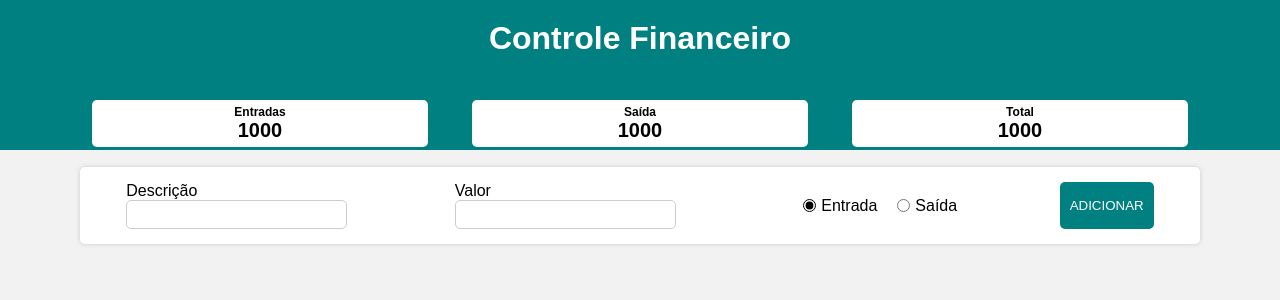
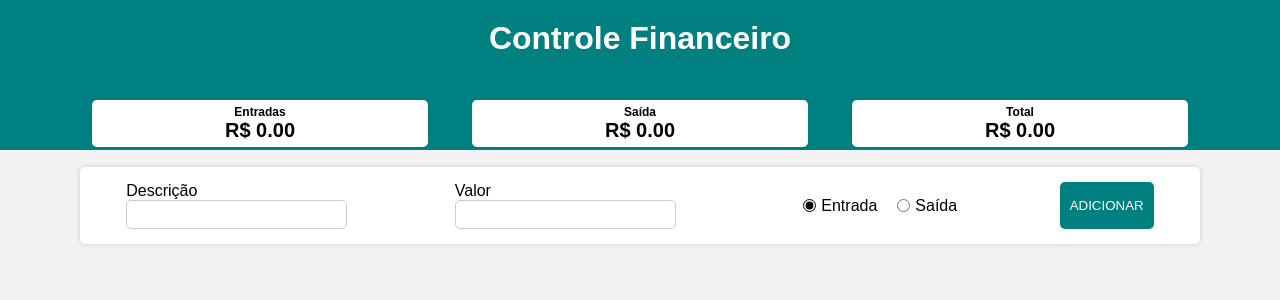
Before and after one commit to RianVitor26/Finances-Control, a React (Create React App) app in the folder app-finance/: page / in a window 1280 px wide. Shown: the top 300 px of the page. Built offline with nearby package versions, Linux system fonts and the light colour scheme.

Commit message:
feat: lógica de entradas saidas e total com useeffect e usestate

```diff
--- a/app-finance/src/App.jsx
+++ b/app-finance/src/App.jsx
@@ -1,14 +1,45 @@
-import React from "react"
+ import React, { useState, useEffect } from "react"
 import GlobalStyle from "./styles/global"
 import Header from './components/Header'
 import Resume from "./components/Resume"
 import Form from "./components/Form"
 
 const App = () => {
+
+    const data = localStorage.getItem('transactions')
+    const [transactionsList, setTransactions] = useState(
+        data ? JSON.parse(data) : []
+    )
+
+    const [income, setIcome] = useState(0)
+    const [expense, setExpense] = useState(0)
+    const [total, setTotal] = useState(0)
+
+    useEffect(() => {
+        const amountExpense = transactionsList
+            .filter((item) => item.expense)
+            .map((transaction) => Number(transaction.amount))
+
+        const amountIcome = transactionsList
+            .filter((item) => !item.expense)
+            .map((transaction) => Number(transaction.amount))
+
+        const expense = amountExpense.reduce((acc, cur) => acc + cur, 0).toFixed(2)
+        const income = amountIcome.reduce((acc, cur) => acc + cur, 0).toFixed(2)
+
+        const total = Math.abs(income - expense).toFixed(2)
+
+        setIcome(`R$ ${income}`)
+        setExpense(`R$ ${income}`)
+        setTotal(`${Number(income) < Number(expense) ? "-" : ""}R$ ${total}`)
+
+
+    }, [transactionsList])
+
     return (
         <>
             <Header />
-            <Resume />
+            <Resume income={income} expense={expense} total={total} />
             <Form />
             <GlobalStyle />
         </>
--- a/app-finance/src/components/Resume/index.jsx
+++ b/app-finance/src/components/Resume/index.jsx
@@ -2,13 +2,13 @@
 import * as C from './styles'
 import ResumeItem from '../ResumeItem'
 
-const Resume = () => {
+const Resume = ({ income, expense, total }) => {
   return (
       <>
         <C.Container>
-            <ResumeItem title="Entradas" value="1000"  />
-            <ResumeItem title="Saída" value="1000" />
-            <ResumeItem title="Total" value="1000" />
+            <ResumeItem title="Entradas" value={income}  />
+            <ResumeItem title="Saída" value={expense} />
+            <ResumeItem title="Total" value={total} />
         </C.Container>
       </>
   )
```
